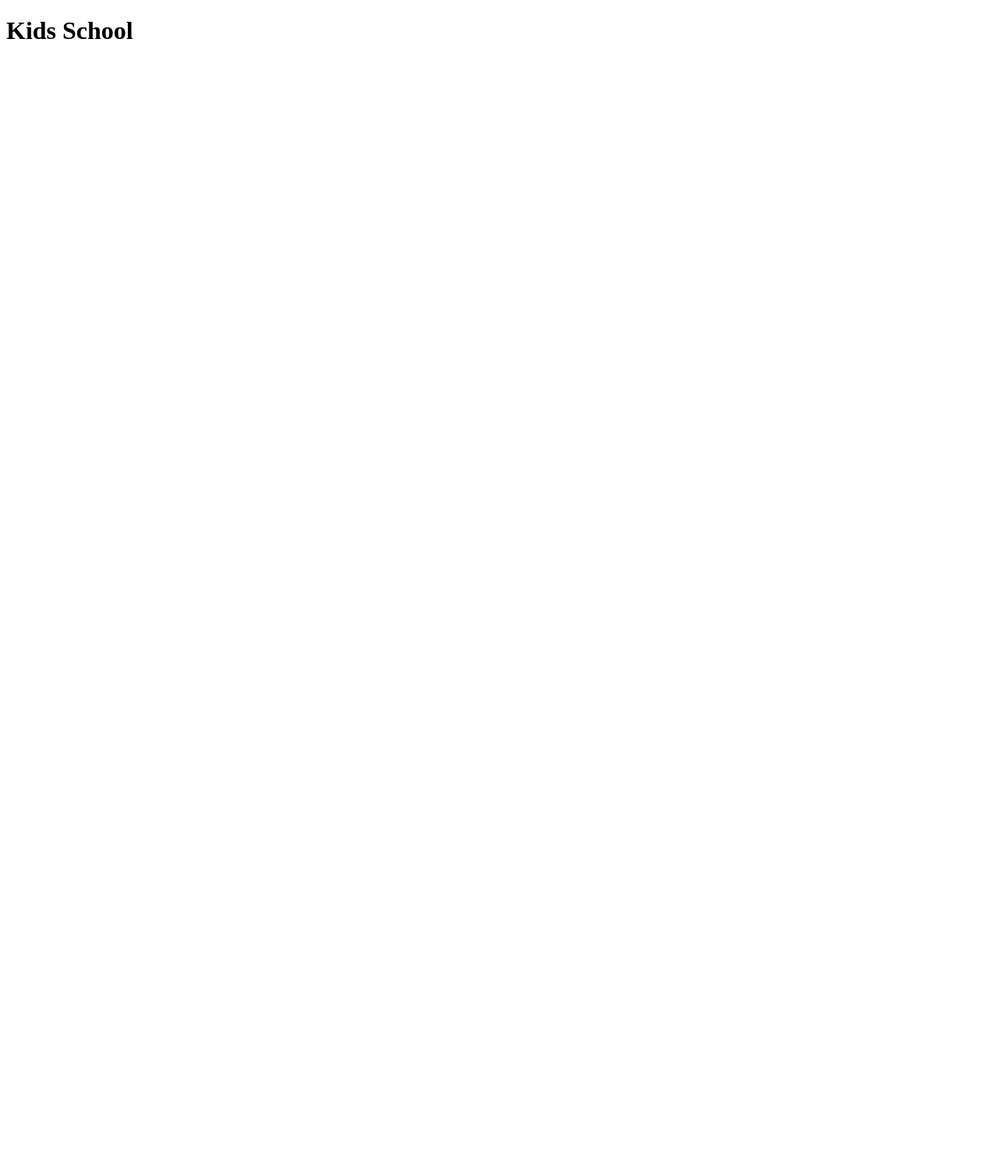
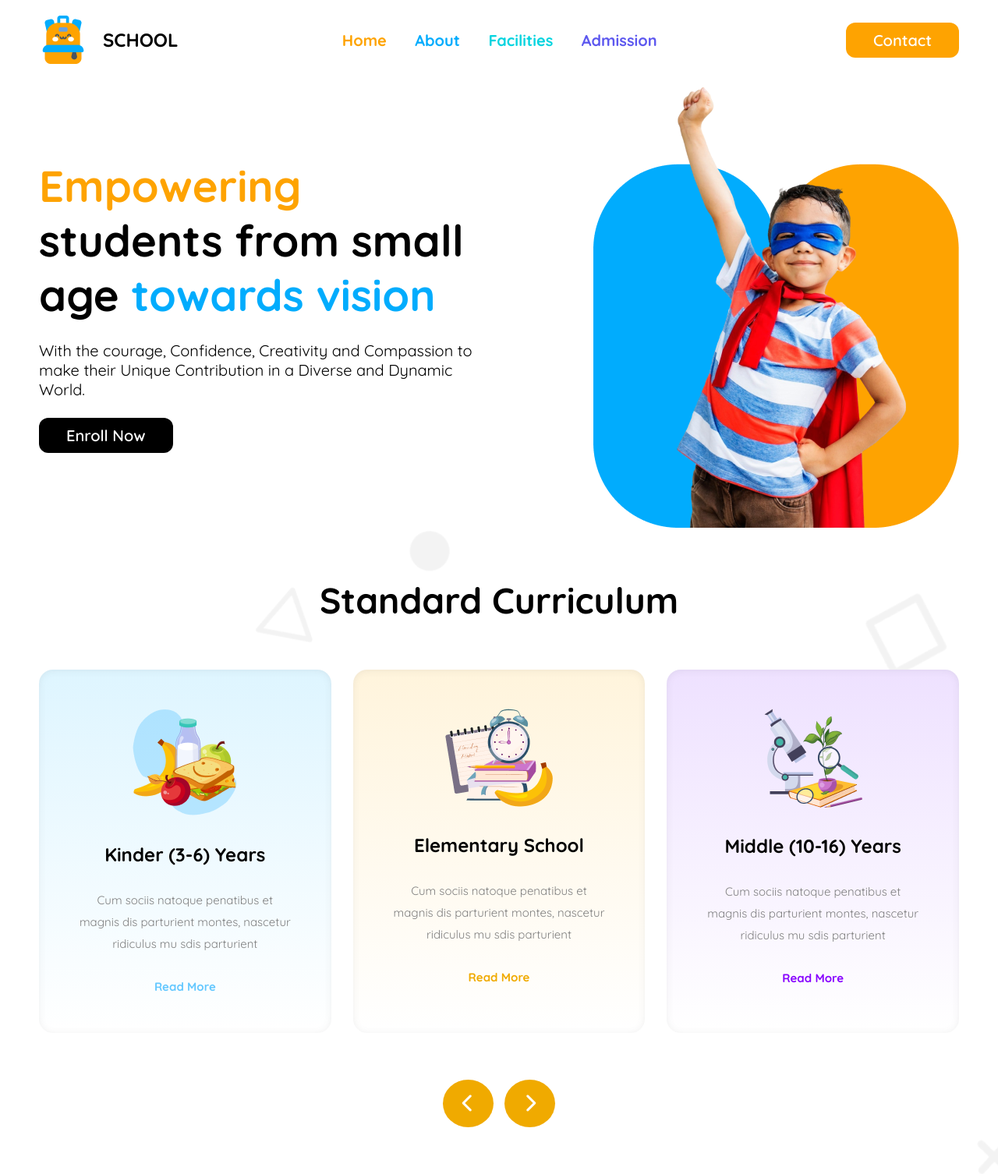
Before and after one commit to SiamunShakib/PH-2nd-Assignment-kids-school, a plain HTML site: page index.html in a window 1280 px wide. Shown: the whole page at 78% size. Before the commit the page ends 800 px from the top, so only its background shows below. Drawn offline with Linux system fonts and the light colour scheme.

Commit message:
adding nav, hero and curriculum section

```diff
--- a/index.html
+++ b/index.html
@@ -3,10 +3,109 @@
 <head>
     <meta charset="UTF-8">
     <meta name="viewport" content="width=device-width, initial-scale=1.0">
+    <!-- google font link start -->
+    <link rel="preconnect" href="https://fonts.googleapis.com">
+    <link rel="preconnect" href="https://fonts.gstatic.com" crossorigin>
+    <link href="https://fonts.googleapis.com/css2?family=Quicksand:wght@300..700&display=swap" rel="stylesheet">
+    <!-- google font link end -->
+    <!-- font awesome link start -->
+    <link rel="stylesheet" href="https://cdnjs.cloudflare.com/ajax/libs/font-awesome/6.7.2/css/all.min.css" integrity="sha512-Evv84Mr4kqVGRNSgIGL/F/aIDqQb7xQ2vcrdIwxfjThSH8CSR7PBEakCr51Ck+w+/U6swU2Im1vVX0SVk9ABhg==" crossorigin="anonymous" referrerpolicy="no-referrer" />
+    <!-- font awesome link end -->
     <title>Kids School</title>
     <link rel="stylesheet" href="style.css">
 </head>
 <body>
-    <h1>Kids School</h1>
+    <header>
+        <nav>
+            <div class="nav-container">
+                <div class="logo">
+                    <img src="assets/logo.png" alt="">
+                    <h1>SCHOOL</h1>
+                </div>
+                <div class="menu">
+                    <ul>
+                        <li><a href="#">Home</a></li>
+                        <li><a href="#">About</a></li>
+                        <li><a href="#">Facilities</a></li>
+                        <li><a href="#">Admission</a></li>
+                    </ul>
+                </div>
+                <div class="contact-btn">
+                    <button class="btn-primery"><a href="#">Contact</a></button>
+                </div>
+                <div class="responsive-menu-icon">
+                    <i class="fa-solid fa-bars"></i>
+                </div>
+            </div>
+        </nav>
+    </header>
+
+
+
+
+    <main>
+        <!-- hero section start -->
+
+        <div class="hero-container">
+            <div class="hero-text">
+                <h1 class="heading-primery">
+                    <span>Empowering</span> students from small age  <span>towards vision</span>
+                </h1>
+                <p class="paragraph-peimery">
+                    With the courage, Confidence, Creativity and Compassion to make their Unique Contribution in a Diverse and Dynamic World.
+                </p>
+                <button class="btn-primery"><a href="#">Enroll Now</a></button>
+            </div>
+            <div class="hero-img">
+                <img src="assets/hero-kids.png" alt="">
+            </div>
+        </div>
+        <!-- hero section end -->
+
+
+
+        <!-- curriculum section start -->
+        <div class="curriculum">
+            <div class="curriculum-container">
+                <div class="curriculum-header">
+                    <h1>Standard Curriculum</h1>
+                </div>
+                <div class="curriculum-items">
+                    <div>
+                        <img src="assets/kinder.png" alt="">
+                        <h3>Kinder (3-6) Years</h3>
+                        <p>Cum sociis natoque penatibus et magnis
+                            dis parturient montes, nascetur ridiculus
+                            mu sdis parturient</p>
+                        <a href="#">Read More</a>
+                    </div>
+                    <div>
+                        <img src="assets/elementary.png" alt="">
+                        <h3>Elementary School</h3>
+                        <p>Cum sociis natoque penatibus et magnis
+                            dis parturient montes, nascetur ridiculus
+                            mu sdis parturient</p>
+                        <a href="#">Read More</a>
+                    </div>
+                    <div>
+                        <img src="assets/middle.png" alt="">
+                        <h3>Middle (10-16) Years</h3>
+                        <p>Cum sociis natoque penatibus et magnis
+                            dis parturient montes, nascetur ridiculus
+                            mu sdis parturient</p>
+                        <a href="#">Read More</a>
+                    </div>
+                </div>
+                <div class="curriculum-arrow">
+                    <i class="fa-solid fa-chevron-left fa-xl"></i>
+                    <i class="fa-solid fa-chevron-right fa-xl"></i>
+                </div>
+
+            </div>
+        </div>
+
+        <!-- curriculum section end -->
+    </main>
+
 </body>
 </html>
--- a/style.css
+++ b/style.css
@@ -0,0 +1,264 @@
+*{
+    margin: 0;
+    padding: 0;
+    box-sizing: border-box;
+    font-family: "Quicksand", serif;
+}
+body{
+
+    align-items: center;
+    margin: auto;
+}
+.btn-primery{
+    padding: 10px 35px;
+    border-radius: 12px;
+    background-color: #FEA301;
+    border: none;
+}
+.btn-primery a{
+    font-size: 20px;
+    font-weight: 600;
+    text-decoration: none;
+    color: white;
+}
+.heading-primery{
+    font-size: 56px;
+    font-weight: bold;
+}
+.paragraph-peimery{
+    font-size: 20px;
+    line-height: 25px;
+    margin: 24px 0px;
+}
+
+
+
+
+/* nav style start */
+nav{
+    width: 100%;
+}
+.nav-container{
+    display: flex;
+    max-width: 1180px;
+    align-items: center;
+    margin: auto;
+    padding: 20px 0px;
+    justify-content: space-between;
+}
+.logo{
+    align-items: center;
+    display: flex;
+    gap: 20px;
+}
+.logo > img,h1{
+    display: inline;
+}
+
+
+
+.menu ul{
+    list-style: none;
+    display: inline;
+}
+.menu li{
+    display: inline;
+}
+.menu li a{
+    text-decoration: none;
+    margin-right: 32px;
+    font-size: 20px;
+    font-weight: bold;
+}
+.menu ul :nth-child(1) a{
+    color: #FEA301;
+}
+.menu ul :nth-child(2) a{
+    color: #01ACFD;
+}
+.menu ul :nth-child(3) a{
+    color: #05D4DF;
+}
+.menu ul :nth-child(4) a{
+    color: #5D58EF;
+}
+
+
+
+.responsive-menu-icon{
+    display: none;
+}
+
+@media screen and (max-width:576px) {
+    .nav-container{
+        padding: 20px 5%;
+    }
+    .menu,.contact-btn{
+        display: none;
+    }
+    .responsive-menu-icon{
+        display: inline;
+    }
+    .responsive-menu-icon i{
+        color: black;
+        font-size: 30px;
+    }
+    nav{
+        box-shadow:0px 0px 5px gray
+    }
+}
+
+/* nav style end */
+
+
+/* hero style start */
+.hero-container{
+    display: flex;
+    max-width: 1180px;
+    align-items: center;
+    margin: auto;
+}
+.hero-text{
+    padding-right:12% ;
+}
+.hero-text h1{
+    font-size: 56px;
+    font-weight: bold;
+}
+.hero-text h1 :first-child{
+    color: #FEA301;
+}
+.hero-text h1 :last-child{
+    color:#01ACFD;
+}
+
+.hero-text button{
+    padding: 10px 35px;
+    border-radius: 12px;
+    background-color: #000000;
+    border: none;
+}
+.hero-text button a{
+    font-size: 20px;
+    font-weight: 600;
+    text-decoration: none;
+    color: white;
+}
+
+
+
+@media screen and (max-width:576px){
+    .hero-container{
+        flex-direction: column-reverse;
+        padding: 0px 5%;
+        text-align: center;
+    }
+    .hero-text{
+        text-align: center;
+        padding: 0;
+    }
+    .hero-text h1{
+        line-height: 60px;
+    }
+    .hero-img img{
+        width: 100%;
+    }
+}
+/* hero style end */
+
+
+
+
+
+/* curriculum style start */
+.curriculum{
+    background-image: url(assets/bg.png);
+    background-position: c;
+    background-size: cover;
+}
+.curriculum-container{
+    max-width: 1180px;
+    align-items: center;
+    margin: auto;
+}
+.curriculum-items{
+    grid-template-columns: repeat(3, 1fr);
+    text-align: center;
+    display: grid;
+    column-gap: 28px;
+}
+.curriculum-header{
+    text-align: center;
+    padding: 60px 0px;
+}
+.curriculum-header h1{
+    font-size: 46px;
+}
+.curriculum-items div{
+    border-radius: 18px;
+    padding: 50px;
+    box-shadow: inset 0px 1px 10px rgba(95, 95, 95, 0.1);
+}
+.curriculum-items h3{
+    font-size: 24px;
+    margin: 30px 0px;
+}
+.curriculum-items p{
+    font-size: 15px;
+    color: #808080;
+    line-height: 28px;
+    margin-bottom: 30px;
+}
+.curriculum-items a{
+    text-decoration: none;
+    font-size: 15px;
+    font-weight: bold;
+}
+.curriculum-items >:nth-child(1){
+    background: linear-gradient(#DEF5FF,white);
+}
+    .curriculum-items >:nth-child(1) a{
+        color: #64C8FF;
+    }
+.curriculum-items >:nth-child(2){
+    background: linear-gradient(#FFF4DC,white);
+}
+    .curriculum-items >:nth-child(2) a{
+        color: #F0AA00;
+    }
+.curriculum-items >:nth-child(3){
+    background: linear-gradient(#EEE1FF,white);
+}
+    .curriculum-items >:nth-child(3) a{
+        color: #8700FF;
+    }
+
+
+
+.curriculum-arrow{
+    text-align: center;
+}
+.curriculum-arrow i{
+    background-color: #F0AA00;
+    padding: 30px 25px ;
+    border-radius: 50%;
+    color: white;
+    margin: 60px 5px;
+
+}
+
+@media screen and (max-width:576px) {
+    .curriculum-container{
+        padding: 0px 5%;
+    }
+    .curriculum-items{
+        grid-template-columns: repeat(1, 1fr);
+        row-gap: 28px;
+    }
+    .curriculum-header h1{
+        font-size: 40px;
+    }
+    .curriculum-arrow{
+        display: none;
+    }
+}
```
Also changed, not shown: assets/bg.png (added), assets/dribble.png (added), assets/elementary.png (added), assets/fb.png (added), assets/google+.png (added), assets/hero-kids.png (added), assets/kinder.png (added), assets/logo.png (added), assets/middle.png (added), assets/story-1.png (added), assets/story-2.png (added), assets/story-3.png (added), assets/story-4.png (added), assets/story-5.png (added), 1 more files.
